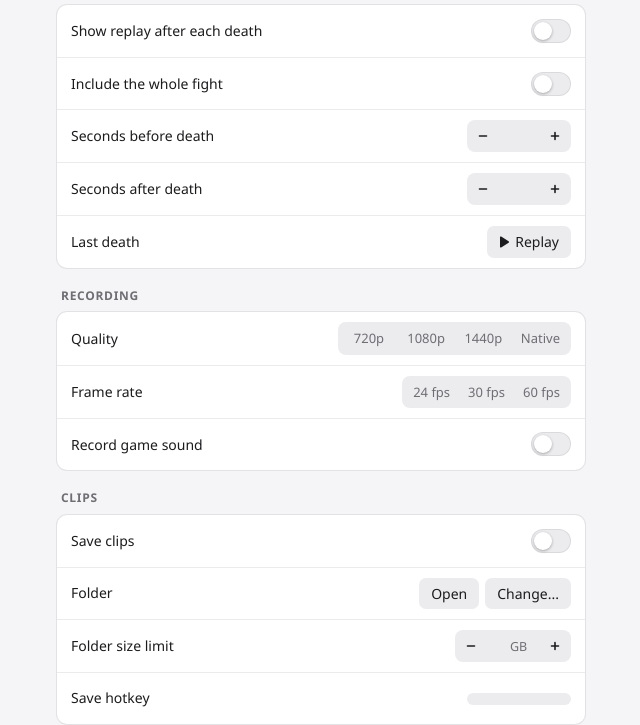
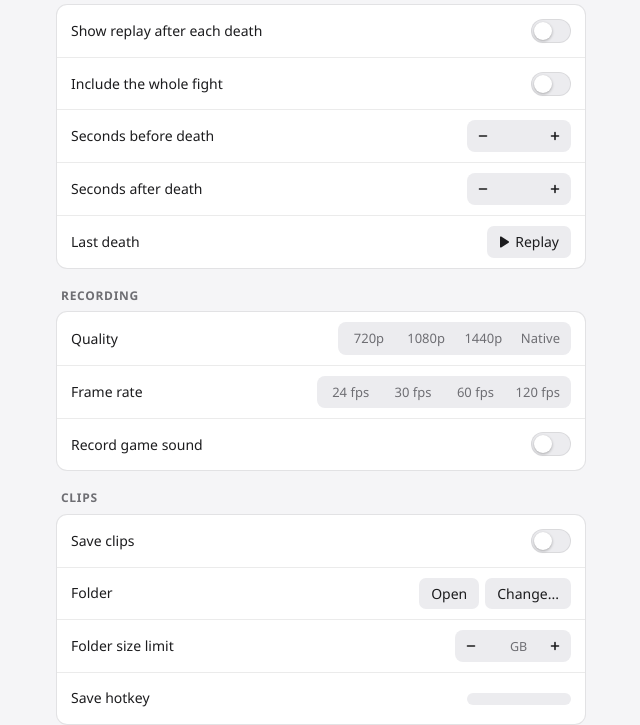
Before and after one commit to robinwibom/lol-death-replay, a plain HTML site: page ui/settings.html in a window 1280 px wide. Shown: the part 101-826 px from the top of the page, without its empty margins (319-959 px from the left). Drawn offline with Linux system fonts and the light colour scheme.

Commit message:
Add 120 fps as a recording frame rate
For high-refresh monitors where the game runs at 120 or more. Clips and
the in-memory buffer grow with it. The settings row still fits on one
line at the window's 400 px minimum.

Co-Authored-By: Claude Opus 5.5 <noreply@anthropic.com>

```diff
--- a/ui/settings.html
+++ b/ui/settings.html
@@ -271,7 +271,7 @@
     <div class="row">
       <span class="label">Frame rate</span>
       <div class="seg" data-key="fps" role="radiogroup" aria-label="Frame rate">
-        <button data-value="24">24 fps</button><button data-value="30">30 fps</button><button data-value="60">60 fps</button>
+        <button data-value="24">24 fps</button><button data-value="30">30 fps</button><button data-value="60">60 fps</button><button data-value="120">120 fps</button>
       </div>
     </div>
     <div class="row">
```
Also changed, not shown: 1 other file.
